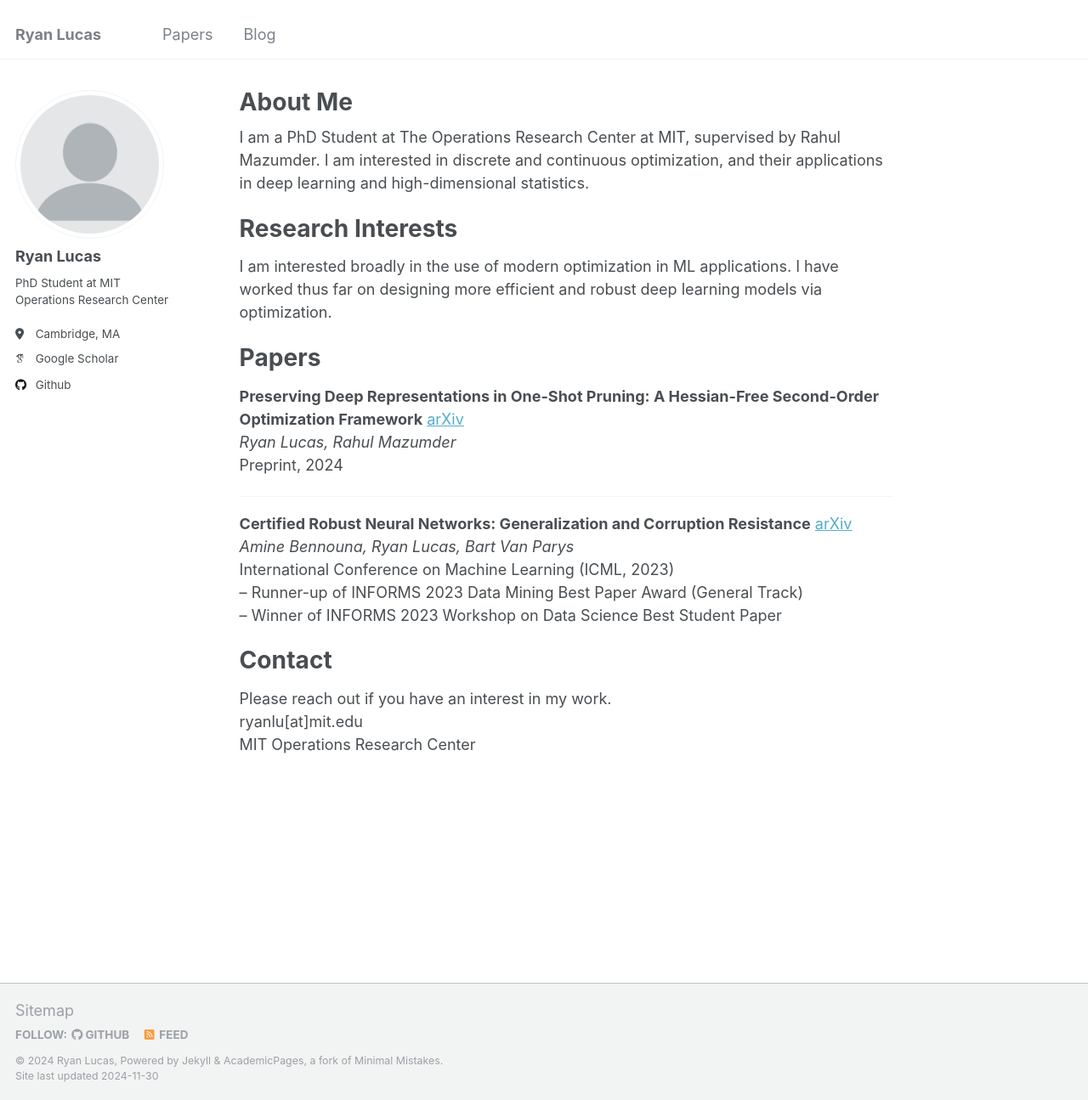
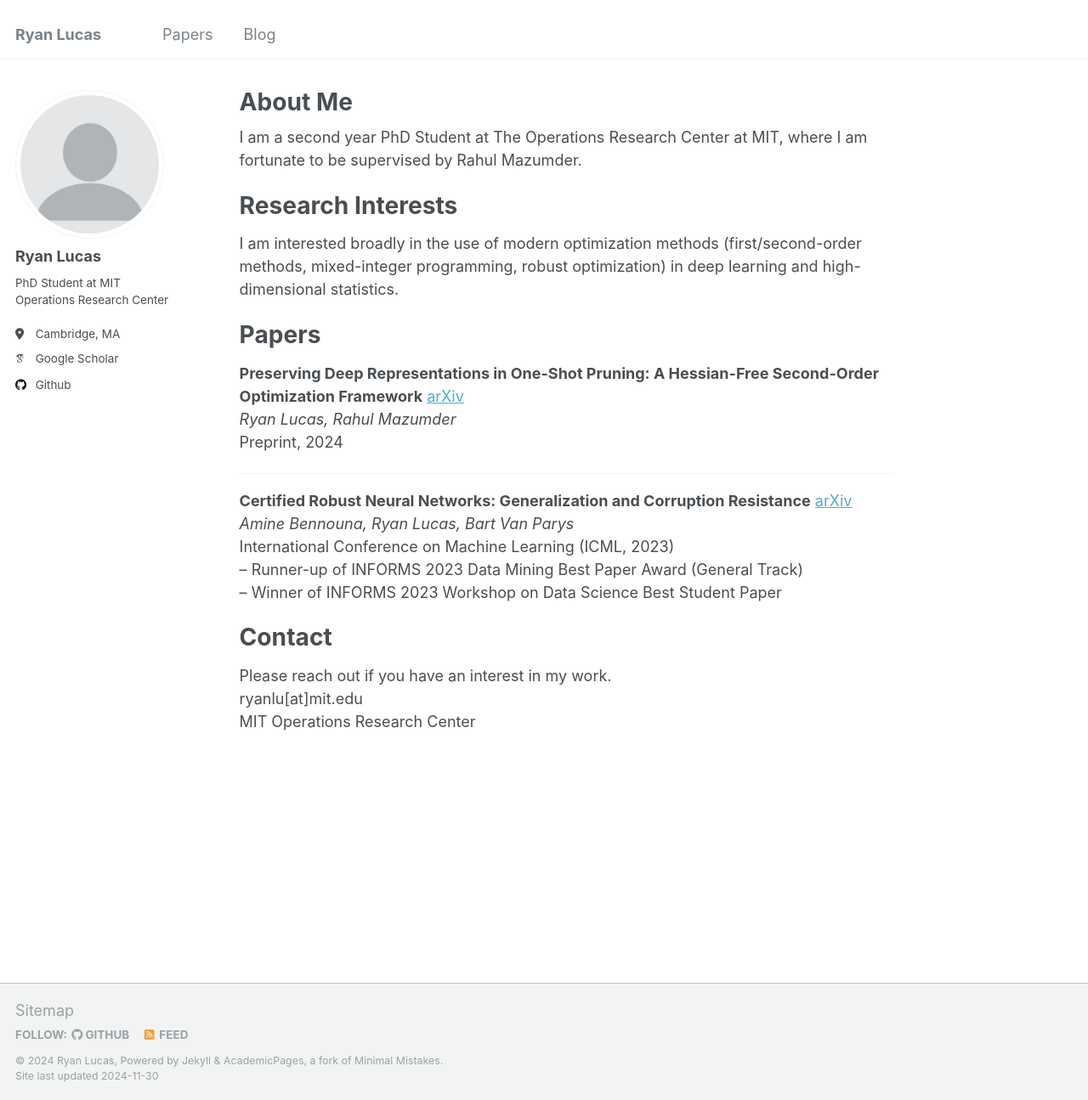
Before and after one commit to RyanLucas3/RyanLucas3.github.io, a Jekyll site: the page built from _pages/about.md, in a window 1280 px wide and 1295 px high. Shown: the whole window at 85% size. Built offline with Jekyll 4.4.1, drawn with Linux system fonts in a browser that asks for light colours; some web fonts are replaced.

Commit message:
Update about.md

```diff
--- a/_pages/about.md
+++ b/_pages/about.md
@@ -7,11 +7,11 @@ redirect_from:
  - /about.html
 ---
 
-I am a PhD Student at The Operations Research Center at MIT, supervised by Rahul Mazumder. I am interested in discrete and continuous optimization, and their applications in deep learning and high-dimensional statistics.
+I am a second year PhD Student at The Operations Research Center at MIT, where I am fortunate to be supervised by Rahul Mazumder.
 
 Research Interests
 ======
-I am interested broadly in the use of modern optimization in ML applications. I have worked thus far on designing more efficient and robust deep learning models via optimization.
+I am interested broadly in the use of modern optimization methods (first/second-order methods, mixed-integer programming, robust optimization) in deep learning and high-dimensional statistics.
 
 Papers
 ======
```
